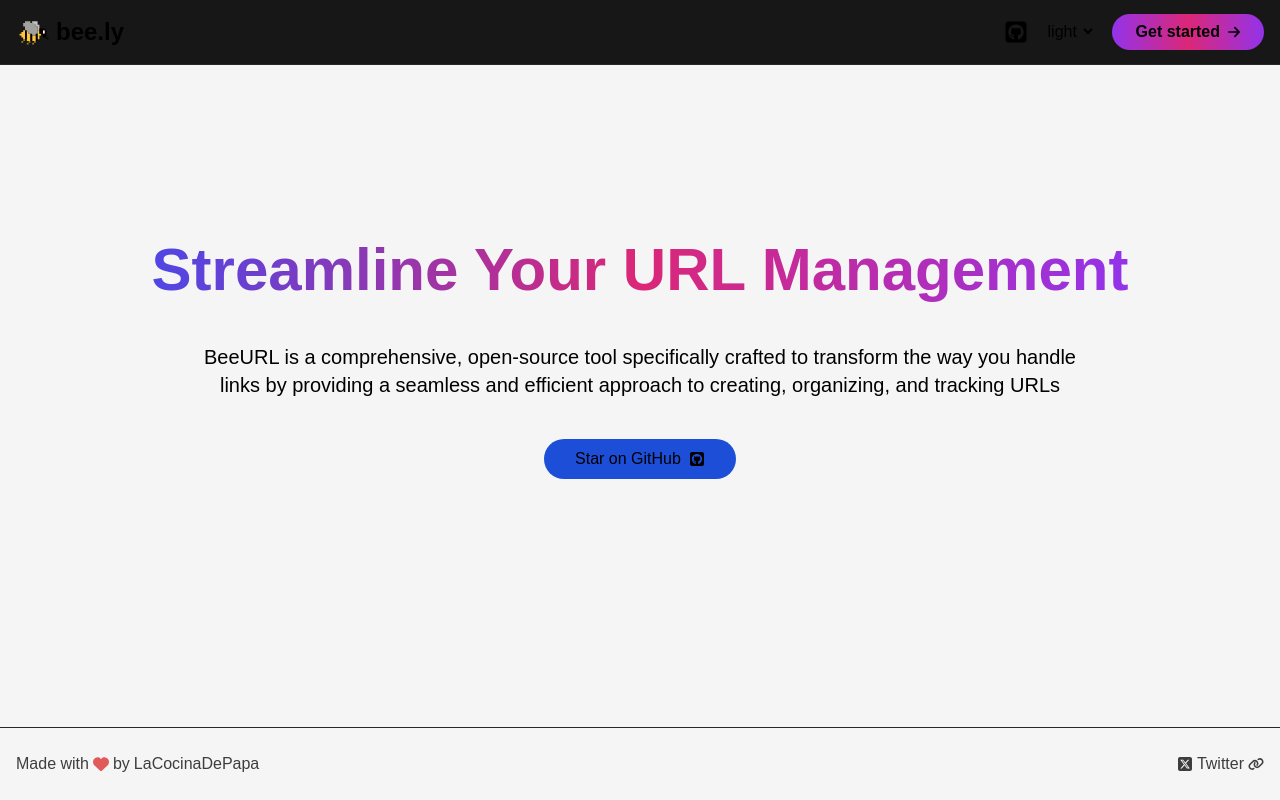
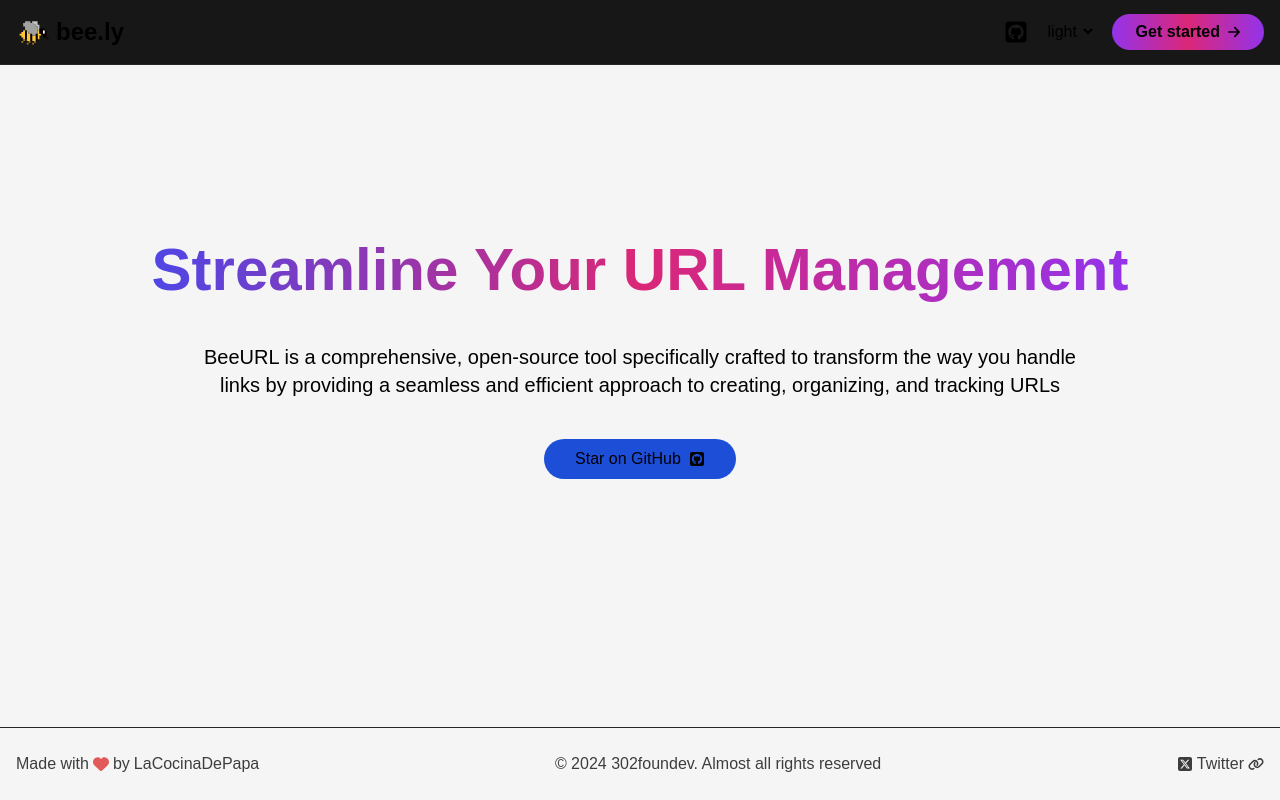
Before and after one commit to LaCocinaDePapa/beely, a React (Vite) app in the folder frontend/: page / in a window 1280 px wide. Built offline with nearby package versions, Linux system fonts and the light colour scheme; no server answers.

Commit message:
footer updated

```diff
--- a/frontend/src/components/Footer.tsx
+++ b/frontend/src/components/Footer.tsx
@@ -7,6 +7,9 @@ export const Footer = () => {
       <footer className="flex flex-col justify-between gap-2 px-4 py-6 mx-auto opacity-75 max-w-screen-2xl lg:flex-row md:flex-row">
         <div className="inline-flex items-center gap-1">
           Made with <span className="text-red-600"><FaHeart /></span> by <a className="hover:underline hover:opacity-85" href="https://github.com/LaCocinaDePapa" target='_blank' rel='noopener noreferer'>LaCocinaDePapa</a>
+        </div>
+        <div>
+          © 2024 <a href="https://github.com/302FoundDev" className="hover:underline hover:opacity-85">302foundev</a>. Almost all rights reserved
         </div>
         <div>
           <a
```
